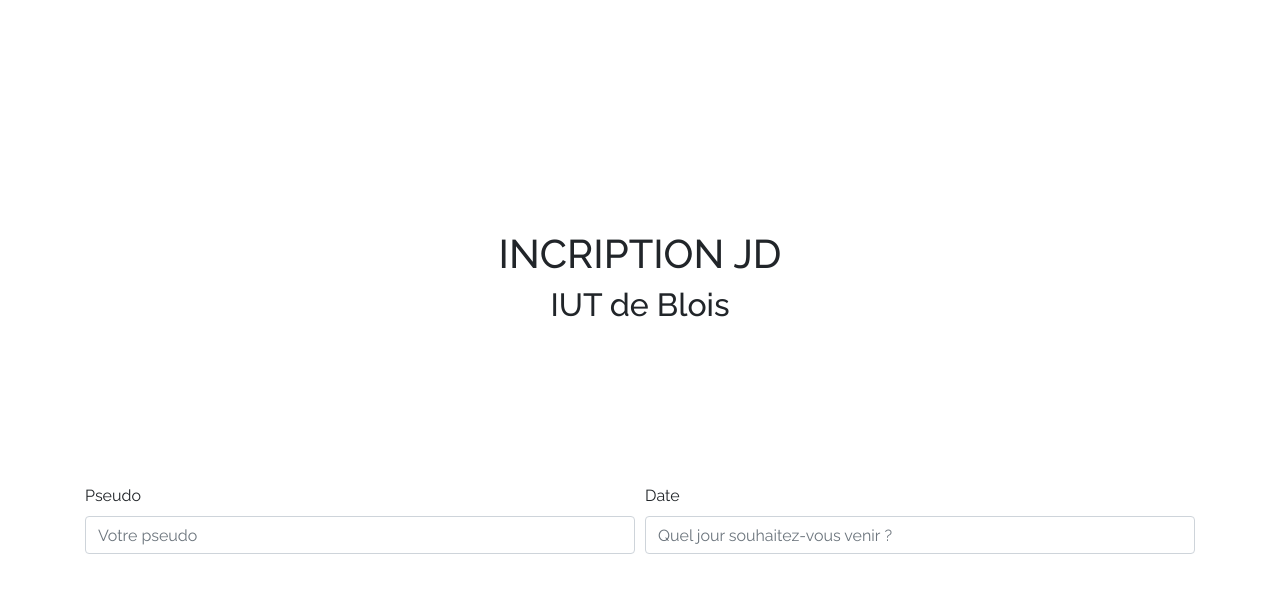
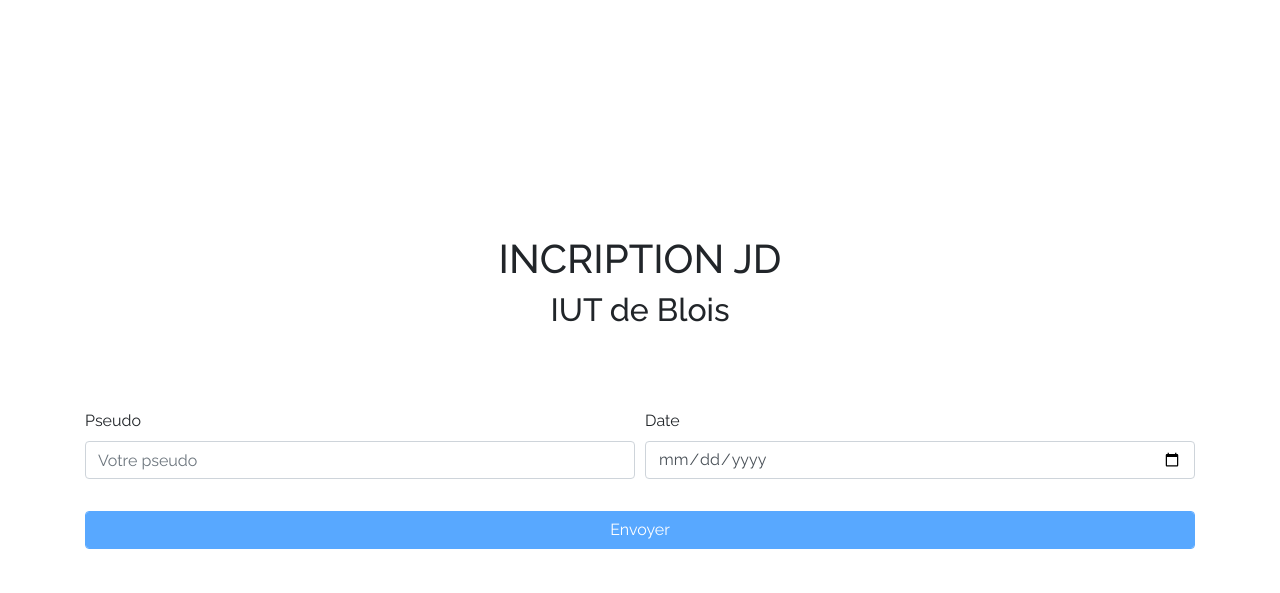
Before and after one commit to dorianconstant/dm-jpo, a PHP site: page /templates/insc.html in a window 1280 px wide. Shown: the top 593 px of the page. Run offline with PHP 8.4, Linux system fonts and the light colour scheme; some libraries are stand-ins or nearby versions.

Commit message:
add check form

```diff
--- a/assets/css/main.css
+++ b/assets/css/main.css
@@ -12,5 +12,5 @@
 }
 
 header {
-    margin-bottom: 10rem;
+    margin-bottom: 5rem;
 }
--- a/assets/js/main.js
+++ b/assets/js/main.js
@@ -1,12 +1,11 @@
 document.addEventListener('DOMContentLoaded', function(){
-    document.getElementById('pseudo').addEventListener('blur', function(){
+    document.getElementById('pseudo').addEventListener('blur', function(e){
         let pseudo = document.insc.pseudo.value;
-        if (validPseudo(pseudo) == false){
-            document.getElementById('mess_pseudo').textContent = 'Erreur de pseudo, seulement lettres et chiffres';
+        if (validPseudo(pseudo) == true){
+            document.getElementById('submit').disabled = false;
+        } else {
+            document.getElementById('mess_pseudo').classList.remove('d-none');
+            e.stopPropagation();
         }
     });
-
-    document.getElementById('pseudo').addEventListener('focus', function(){
-        document.getElementById('mess_pseudo').textContent = '';
-    });
 });
--- a/templates/insc.html
+++ b/templates/insc.html
@@ -7,7 +7,7 @@
     <title>Inscription JD</title>
 
     <link rel="stylesheet" href="https://stackpath.bootstrapcdn.com/bootstrap/4.2.1/css/bootstrap.min.css" integrity="sha384-GJzZqFGwb1QTTN6wy59ffF1BuGJpLSa9DkKMp0DgiMDm4iYMj70gZWKYbI706tWS" crossorigin="anonymous">
-    <link rel="stylesheet" href="/assets/css/main.css">
+    <link rel="stylesheet" href="assets/css/main.css">
 
     <link href="https://fonts.googleapis.com/css?family=Raleway:100,200,300,400,500,600,700,800,900" rel="stylesheet">
 </head>
@@ -21,15 +21,19 @@
 
     <main>
         <div class="container">
-            <form name="insc">
+            <form name="insc" >
                 <div class="form-row">
                     <div class="form-group col-md-6">
                         <label for="pseudo">Pseudo</label>
-                        <input type="text" class="form-control" name="pseudo" id="pseudo" placeholder="Votre pseudo" autocomplete="off">
+                        <input type="text" class="form-control" name="pseudo" id="pseudo" placeholder="Votre pseudo" autocomplete="off" required="required">
+                        <span id="mess_pseudo" class="form-control alert alert-danger d-none">Erreur de pseudo, seulement lettres et chiffres</span></p>
                     </div>
                     <div class="form-group col-md-6">
                         <label for="date">Date</label>
-                        <input type="text" id="datepicker" class="form-control" name="date_user" id="date" placeholder="Quel jour souhaitez-vous venir&nbsp;?" autocomplete="off">
+                        <input type="date" id="datepicker" class="form-control" name="date_user" id="date" required="required">
+                    </div>
+                    <div class="form-group col">
+                        <input id="submit" class="form-control btn btn-primary" type="submit" value="Envoyer" disabled>
                     </div>
                 </div>
             </form>
@@ -39,7 +43,7 @@
     <footer></footer>
 <script src="https://ajax.googleapis.com/ajax/libs/jquery/3.3.1/jquery.min.js"></script>
 <script src="https://code.jquery.com/jquery-3.3.1.slim.min.js" integrity="sha384-q8i/X+965DzO0rT7abK41JStQIAqVgRVzpbzo5smXKp4YfRvH+8abtTE1Pi6jizo" crossorigin="anonymous"></script>
-<script src="/assets/js/main.js"></script>
-<script src="/assets/js/verif_form.js"></script>
+<script src="assets/js/verif_form.js"></script>
+<script src="assets/js/main.js"></script>
 </body>
 </html>
```
